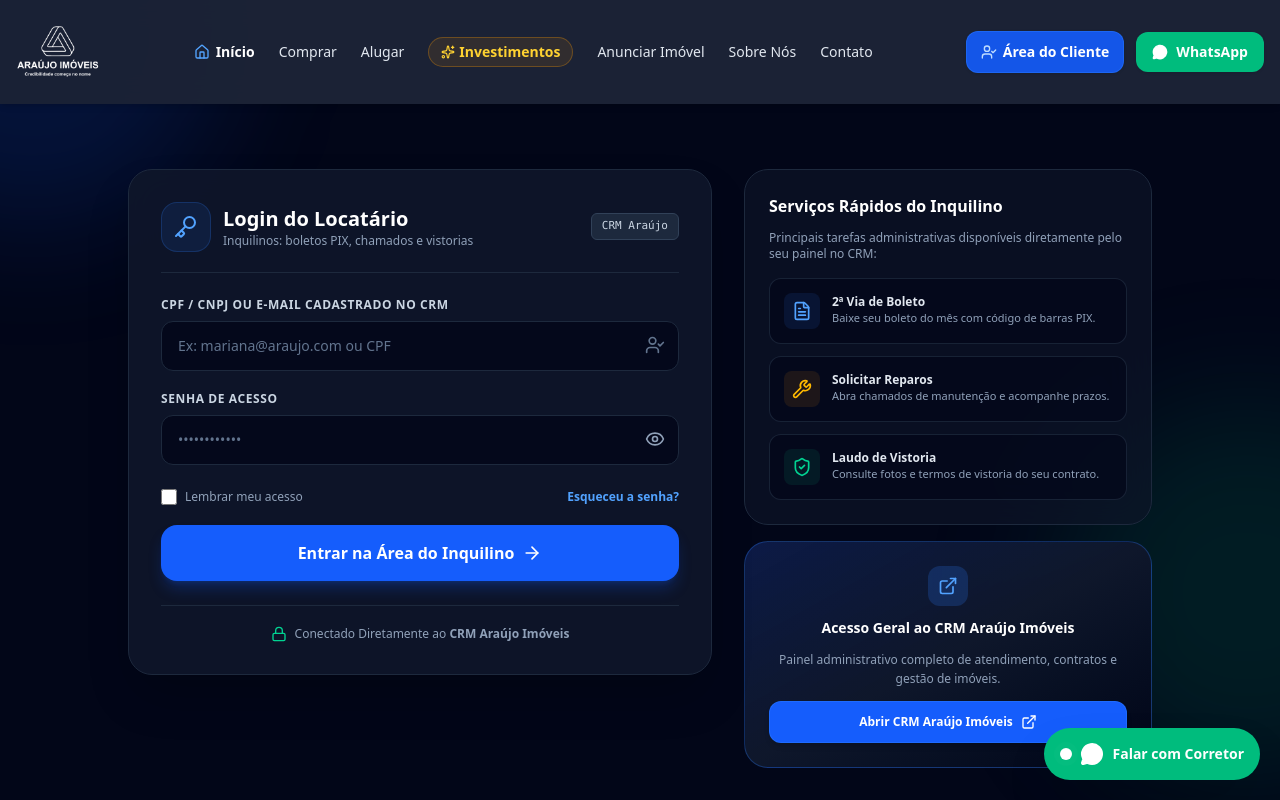
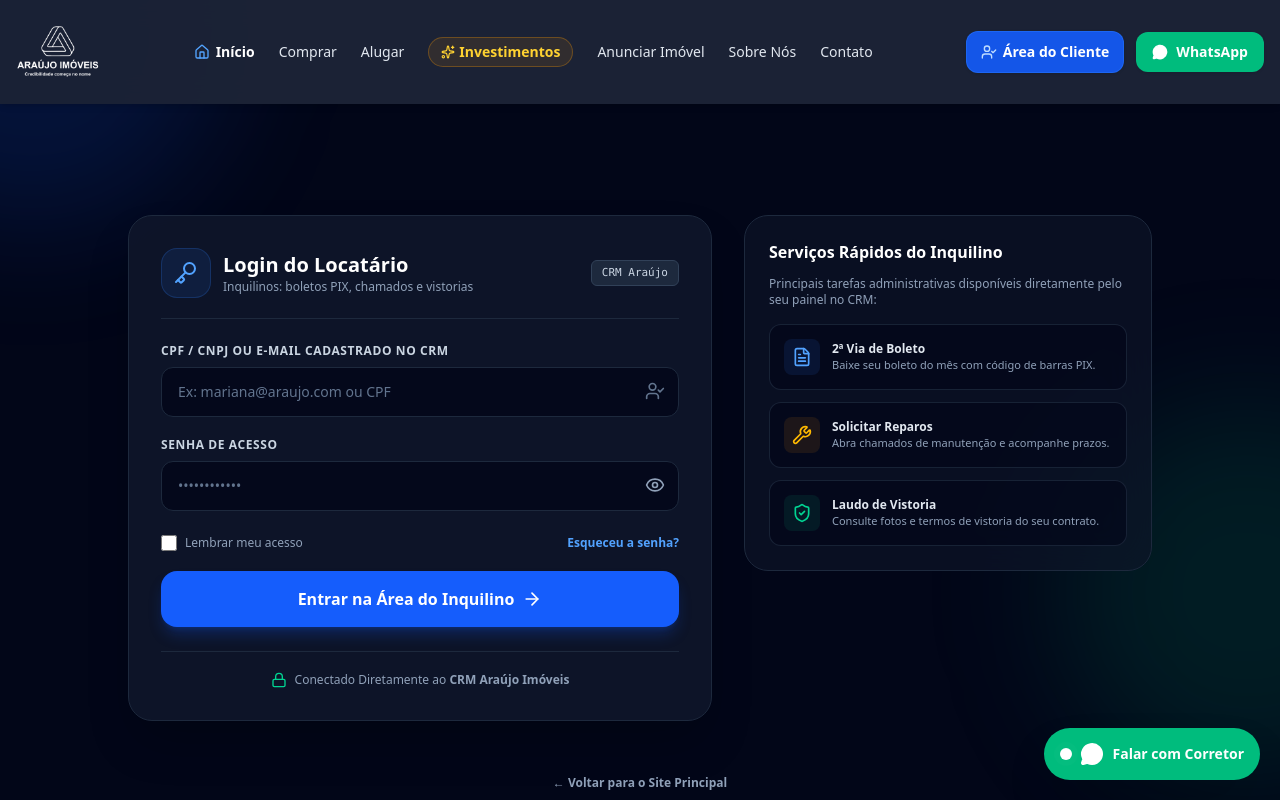
Before and after one commit to marcapay/SITEARA-JOIM-VEIS, a Next.js app: page /entrar in a window 1280 px wide. Shown: the top 800 px of the page. Built offline with nearby package versions, Linux system fonts and the light colour scheme; no server answers.

Commit message:
remove-card-acesso-geral-crm

```diff
--- a/src/app/entrar/page.tsx
+++ b/src/app/entrar/page.tsx
@@ -358,25 +358,7 @@
               )}
             </div>
 
-            {/* CRM Araújo Imóveis Direct Link Card */}
-            <div className="bg-gradient-to-br from-blue-900/40 via-slate-900 to-slate-950 p-6 rounded-3xl border border-blue-500/30 text-center space-y-3">
-              <div className="w-10 h-10 bg-blue-500/20 text-blue-400 rounded-xl flex items-center justify-center mx-auto">
-                <ExternalLink className="w-5 h-5" />
-              </div>
-              <h4 className="text-sm font-bold text-white">Acesso Geral ao CRM Araújo Imóveis</h4>
-              <p className="text-xs text-slate-400 leading-relaxed">
-                Painel administrativo completo de atendimento, contratos e gestão de imóveis.
-              </p>
-              <a
-                href={CRM_BASE_URL}
-                target="_blank"
-                rel="noopener noreferrer"
-                className="inline-flex items-center justify-center gap-2 bg-blue-600 hover:bg-blue-500 text-white font-bold text-xs px-4 py-3 rounded-xl border border-blue-500/40 transition-colors w-full shadow-md"
-              >
-                <span>Abrir CRM Araújo Imóveis</span>
-                <ExternalLink className="w-4 h-4" />
-              </a>
-            </div>
+
           </div>
         </div>
 
```
